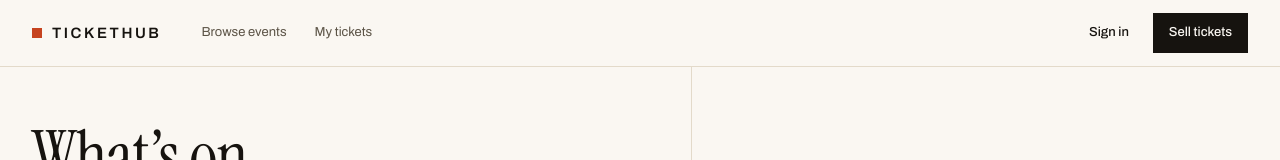
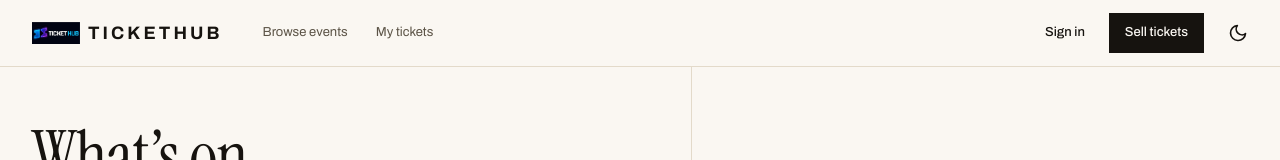
Before and after one commit to MathewKioko/TicketHub, a Next.js app: page / in a window 1280 px wide. Shown: the top 160 px of the page. Built offline with nearby package versions, Linux system fonts and the light colour scheme; no server answers; the database is empty.

Commit message:
Make theme toggle visible on desktop

```diff
--- a/app/globals.css
+++ b/app/globals.css
@@ -157,6 +157,11 @@
   .dark .text-bone {
     color: var(--text-ink);
   }
+  /* When bg-ink is white in dark mode, text inside it must be dark */
+  .dark .bg-ink .text-bone,
+  .dark .bg-ink.text-bone {
+    color: var(--bg);
+  }
   .dark .bg-ink {
     background-color: var(--text-ink);
   }
--- a/components/layout/SiteHeader.tsx
+++ b/components/layout/SiteHeader.tsx
@@ -1,5 +1,6 @@
 'use client'
 
+import Image from 'next/image'
 import Link from 'next/link'
 import { usePathname } from 'next/navigation'
 import { useState } from 'react'
@@ -31,9 +32,15 @@ export function SiteHeader() {
       <header className="border-b border-line bg-bone print-hide">
         <div className="mx-auto flex h-[66px] max-w-[1400px] items-center justify-between px-5 sm:px-8">
           <div className="flex items-center gap-10">
-            <Link href="/" aria-label="TicketHub home" className="flex items-center gap-2.5">
-              <span aria-hidden className="block h-[10px] w-[10px] bg-flame" />
-              <span className="text-[15px] font-semibold tracking-[0.17em]">TICKETHUB</span>
+            <Link href="/" aria-label="TicketHub home" className="flex items-center gap-2">
+              <Image
+                src="/LOGO.png"
+                alt="TicketHub"
+                width={48}
+                height={48}
+                className="h-[48px] w-[48px] object-contain"
+              />
+              <span className="text-[18px] font-bold tracking-[0.17em]">TICKETHUB</span>
             </Link>
 
             <nav aria-label="Primary" className="hidden items-center gap-7 text-[13px] md:flex">
@@ -92,7 +99,7 @@ export function SiteHeader() {
               type="button"
               onClick={toggleTheme}
               aria-label={resolvedTheme === 'dark' ? 'Switch to light mode' : 'Switch to dark mode'}
-              className="flex items-center gap-2 text-[12px] font-medium md:hidden"
+              className="flex items-center gap-2 text-[12px] font-medium"
               title={resolvedTheme === 'dark' ? 'Switch to light mode' : 'Switch to dark mode'}
             >
               {resolvedTheme === 'dark' ? (
```
Also changed, not shown: public/LOGO.png (added), 1 other file (tests, documents, lock files or other folders).
